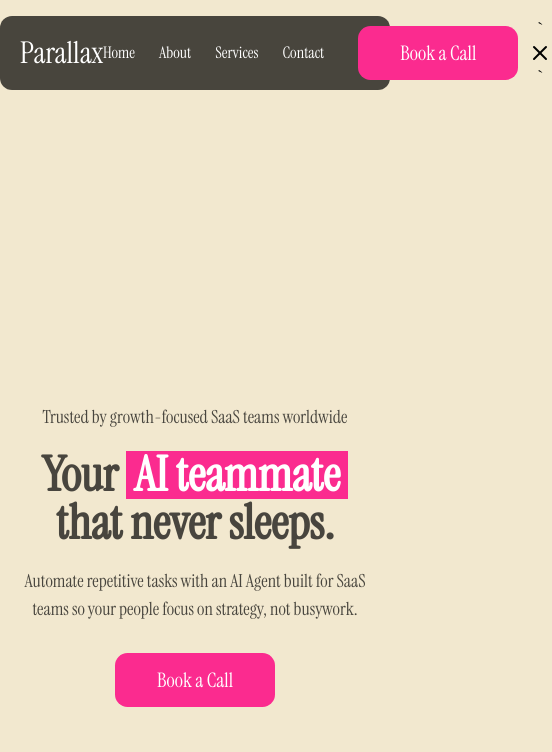
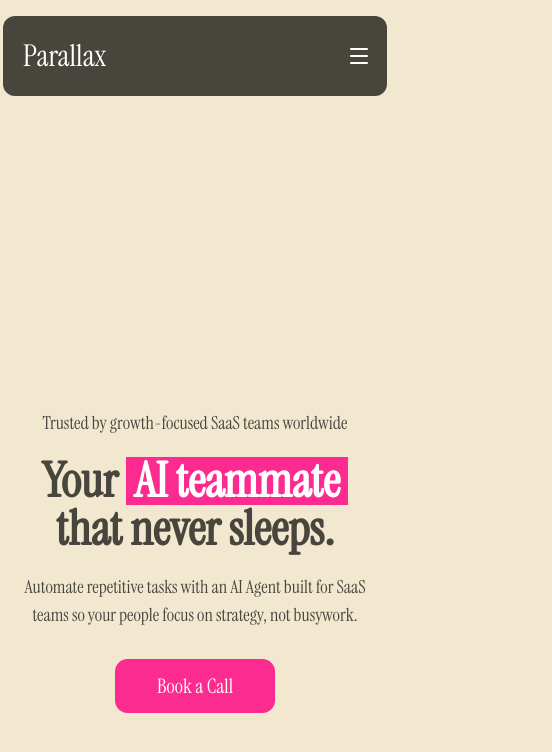
Before and after one commit to FahadBinQaiser/Parallax, a React (Vite) app: page / in a window 390 px wide. Shown: the top 752 px of the page, 552 px wide, since content can reach past the window. Built offline with nearby package versions, Linux system fonts and the light colour scheme.

Commit message:
mobile changes

```diff
--- a/src/components/Navbar/Navbar.jsx
+++ b/src/components/Navbar/Navbar.jsx
@@ -7,10 +7,10 @@ export default function Navbar() {
   const [isOpen, setIsOpen] = useState(false);
   return (
     <nav className="w-full py-4">
-      <div className="max-w-2xl rounded-xl pl-5 bg-black/70 mx-auto flex items-center justify-between">
+      <div className="max-w-sm z-50 md:max-w-2xl h-20 md:h-full rounded-xl pl-5 bg-black/70 mx-auto flex items-center justify-between">
         <h1 className="text-3xl text-white">Parallax</h1>
 
-        <div className="flex items-center gap-6">
+        <div className="hidden md:flex items-center gap-6">
           <div className="flex gap-6 text-white">
             <a href="/" className="hover:text-[#FB2B8F]">
               Home
@@ -31,9 +31,39 @@ export default function Navbar() {
             </button>
           </StyledWrapper>
         </div>
-        <div className="md:hidden">
-          <button>`{isOpen ? <Menu /> : <X />}`</button>
+        <div className="flex md:hidden px-4 ">
+          <button
+            onClick={() => setIsOpen(!isOpen)}
+            className="text-2xl text-white"
+          >
+            {isOpen ? <X /> : <Menu />}
+          </button>
         </div>
+        {isOpen && (
+          <div className="fixed top-28 right-0 w-64 h-96 flex justify-center rounded-xl text-center items-center bg-black/90">
+            <div className="flex flex-col text-43xl md:hidden items-center gap-6">
+              <div className="flex flex-col gap-6 text-white">
+                <a href="/" className="hover:text-[#FB2B8F]">
+                  Home
+                </a>
+                <a href="/" className="hover:text-[#FB2B8F]">
+                  About
+                </a>
+                <a href="/" className="hover:text-[#FB2B8F]">
+                  Services
+                </a>
+                <a href="/" className="hover:text-[#FB2B8F]">
+                  Contact
+                </a>
+              </div>
+              <StyledWrapper>
+                <button className="px-5 py-2 rounded-lg bg-[#FB2B8F] text-white font-medium hover:opacity-90 transition">
+                  Book a Call
+                </button>
+              </StyledWrapper>
+            </div>
+          </div>
+        )}
       </div>
     </nav>
   );
```
